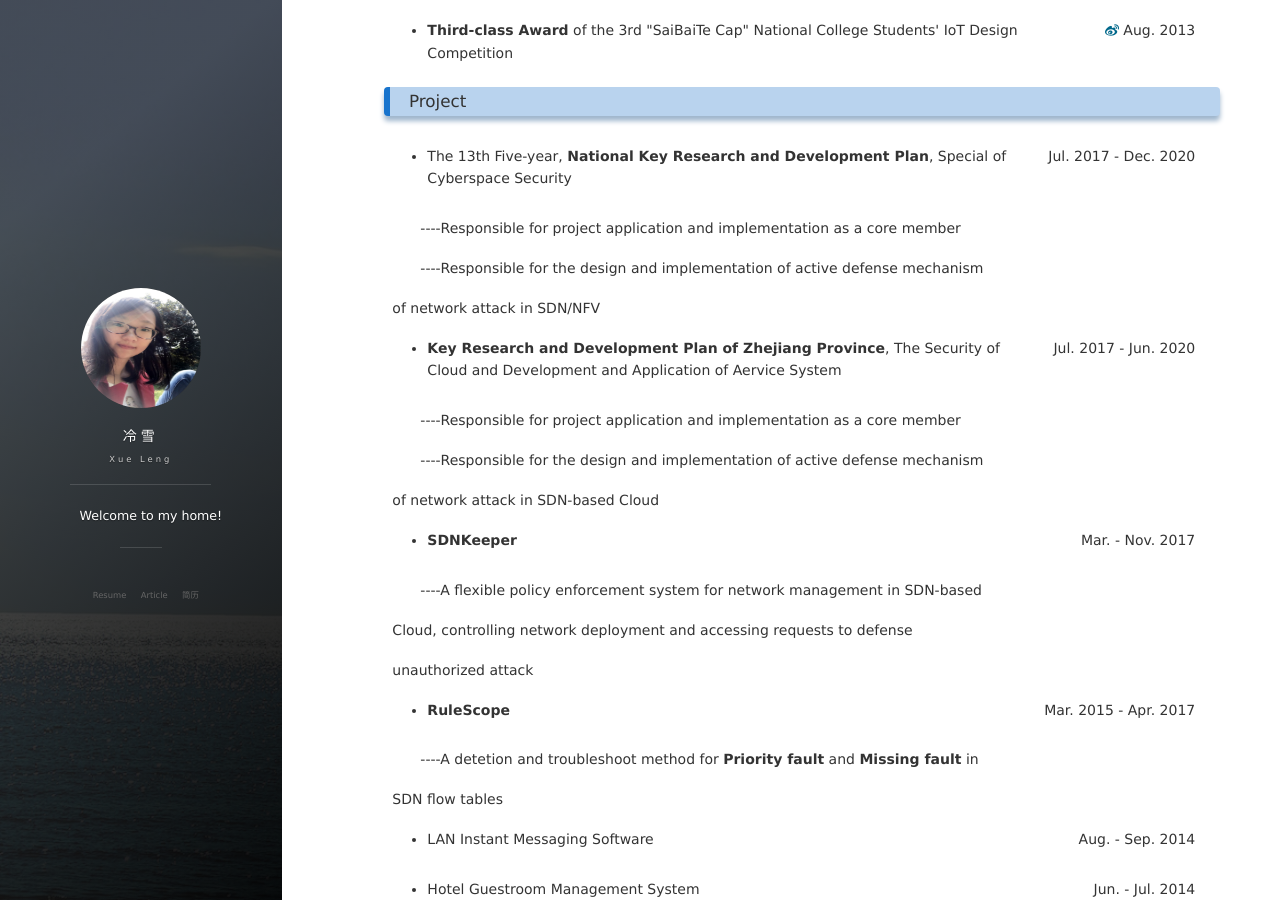
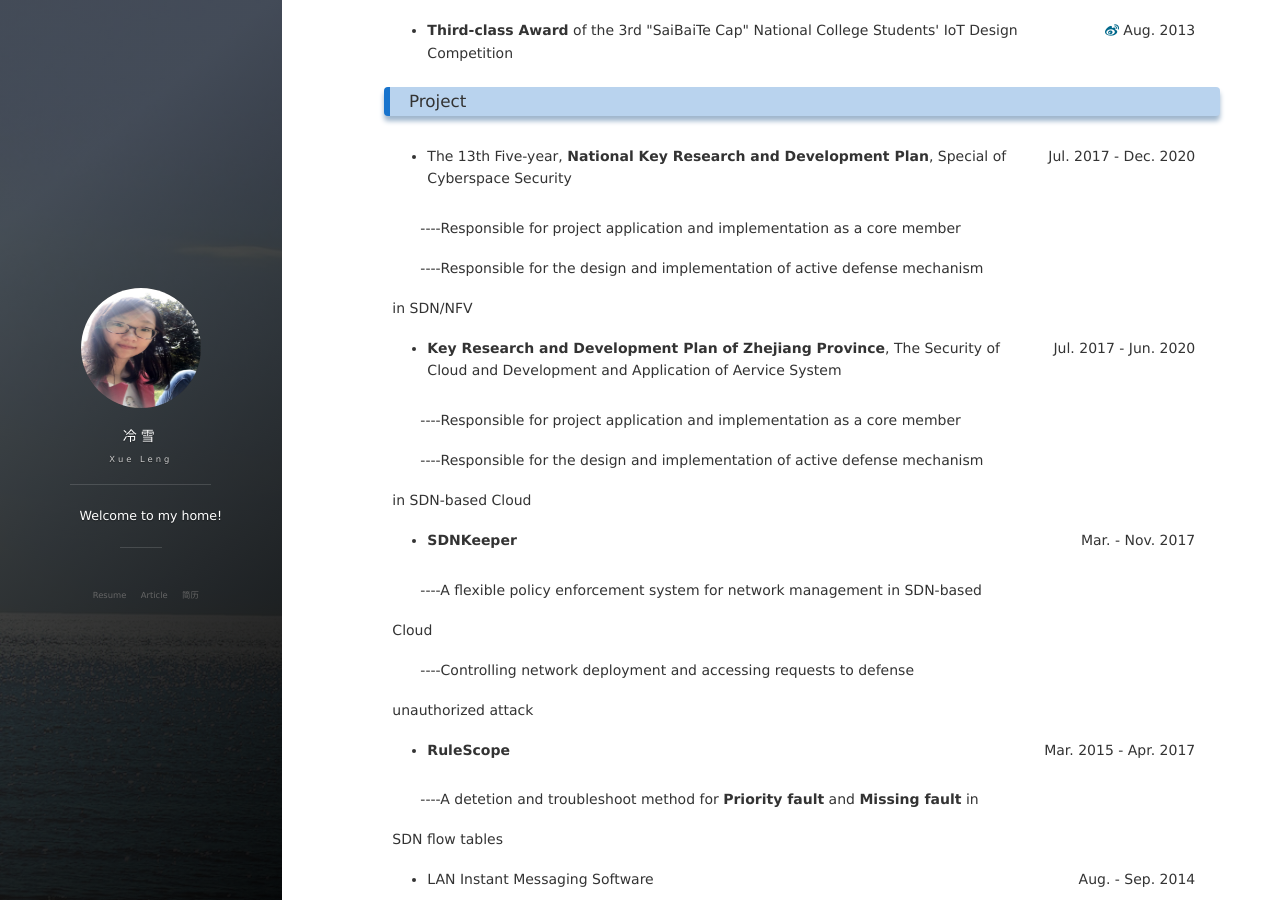
Before and after one commit to lxv458/OldWeb, a Jekyll site: the page built from index.md, in a window 1280 px wide and 900 px high, scrolled down 1992 px. Built offline with Jekyll 4.4.1, drawn with Linux system fonts in a browser that asks for light colours; nearby versions of some CDN libraries; our own code applies the rules of GitHub Pages for plain Markdown files; the list of posts is cut into pages by our own code; comment, search, counter and statistics services are not loaded.

Commit message:
Update index.md

```diff
--- a/index.md
+++ b/index.md
@@ -154,7 +154,7 @@ title: Resume
     <td align="left">&emsp;&emsp;----Responsible for project application and implementation as a core member</td>
   </tr>
   <tr>
-    <td align="left">&emsp;&emsp;----Responsible for the design and implementation of active defense mechanism of network attack in SDN/NFV</td>
+    <td align="left">&emsp;&emsp;----Responsible for the design and implementation of active defense mechanism in SDN/NFV</td>
   </tr>
   <tr>
     <td align="left"><ul><li><strong>Key Research and Development Plan of Zhejiang Province</strong>, The Security of Cloud and Development and Application of Aervice System</li></ul></td>
@@ -164,14 +164,17 @@ title: Resume
     <td align="left">&emsp;&emsp;----Responsible for project application and implementation as a core member</td>
   </tr>
   <tr>
-    <td align="left">&emsp;&emsp;----Responsible for the design and implementation of active defense mechanism of network attack in SDN-based Cloud</td>
+    <td align="left">&emsp;&emsp;----Responsible for the design and implementation of active defense mechanism in SDN-based Cloud</td>
   </tr>
   <tr>
     <td align="left"><ul><li><strong>SDNKeeper</strong></li></ul></td>
-    <td align="right" rowspan="2" style="vertical-align: text-top">Mar.&nbsp;-&nbsp;Nov. 2017</td>
+    <td align="right" rowspan="3" style="vertical-align: text-top">Mar.&nbsp;-&nbsp;Nov. 2017</td>
   </tr>
   <tr>
-    <td align="left">&emsp;&emsp;----A flexible policy enforcement system for network management in SDN-based Cloud, controlling network deployment and accessing requests to defense unauthorized attack</td>
+    <td align="left">&emsp;&emsp;----A flexible policy enforcement system for network management in SDN-based Cloud</td>
+  </tr>
+  <tr>
+    <td align="left">&emsp;&emsp;----Controlling network deployment and accessing requests to defense unauthorized attack</td>
   </tr>
   <tr>
     <td align="left"><ul><li><strong>RuleScope</strong></li></ul></td>
```
